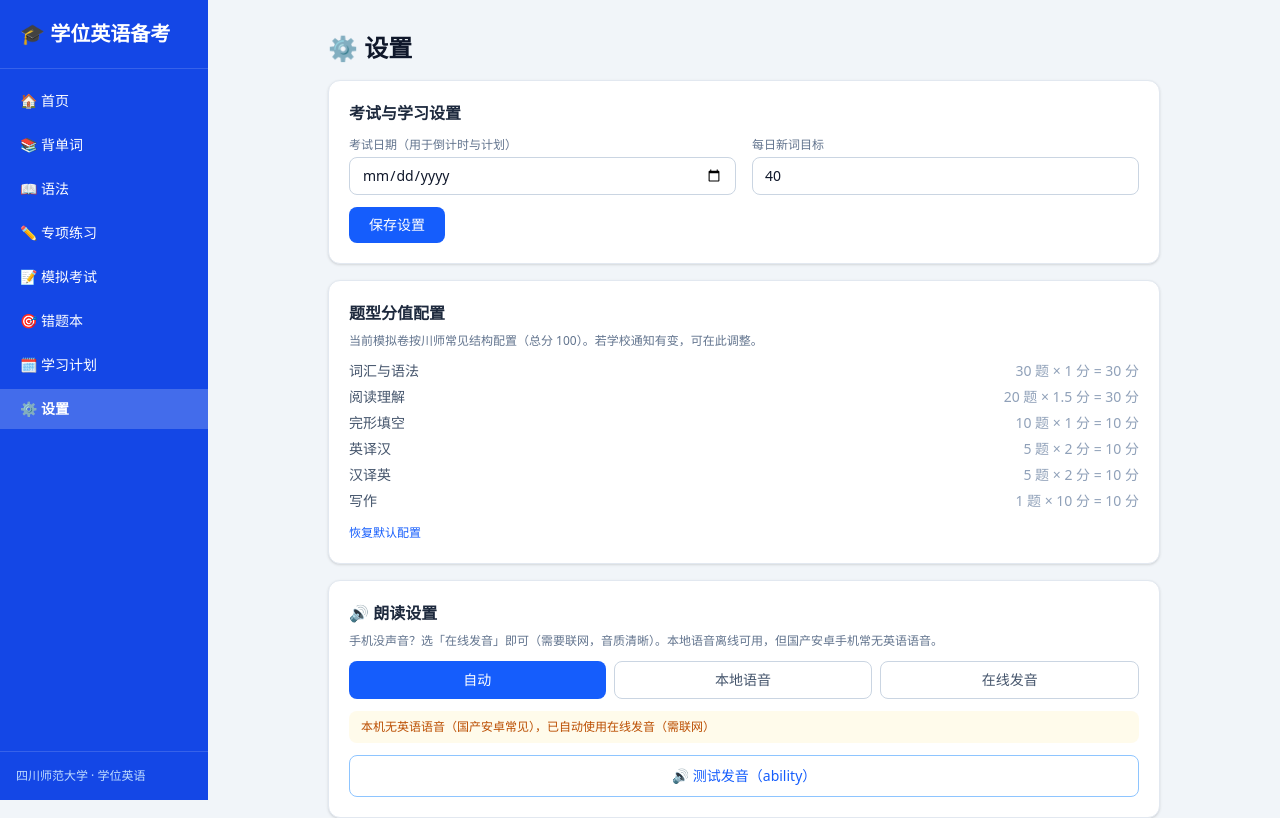
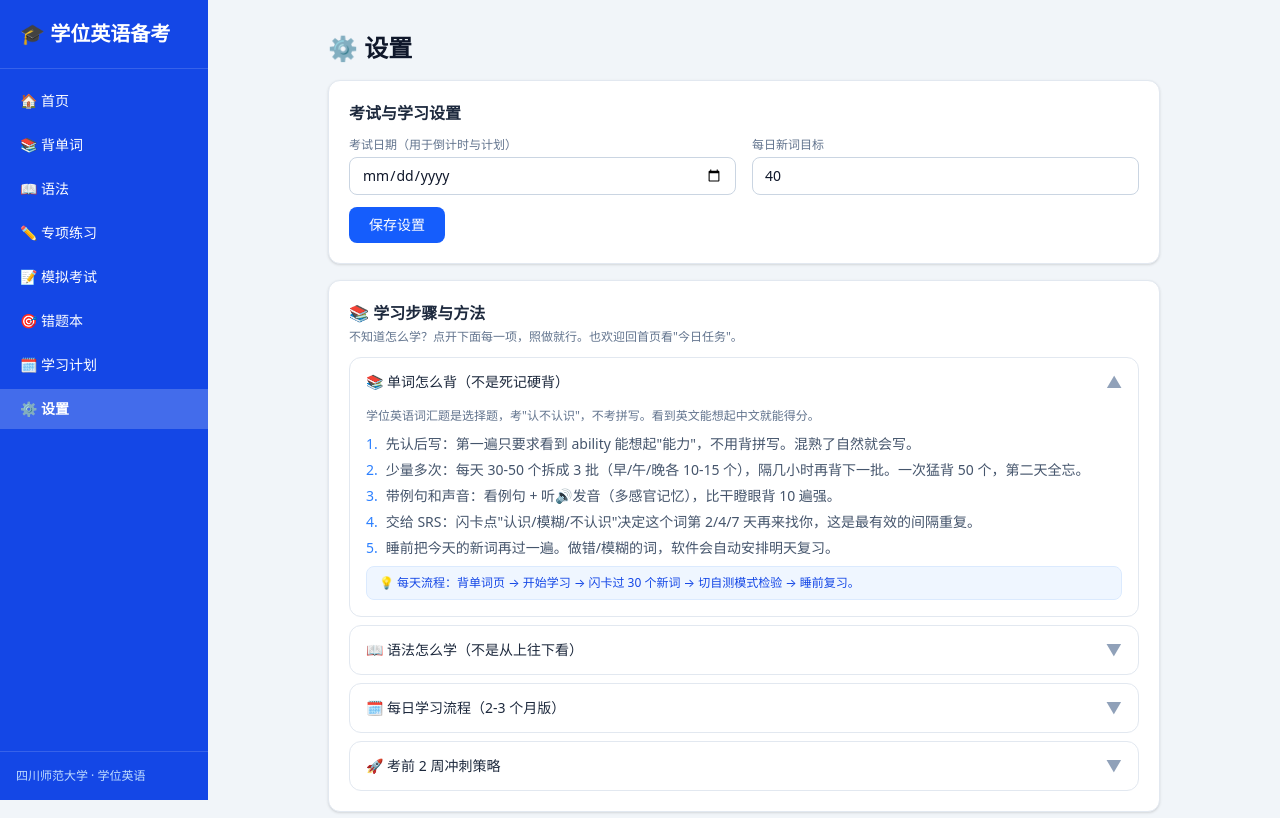
Before and after one commit to wei107142874/degree-english, a React (Vite) app: page /settings in a window 1280 px wide. Shown: the top 818 px of the page. Built offline with nearby package versions, Linux system fonts and the light colour scheme; the HTML template or start-up script is replaced by a standard one.

Commit message:
设置页新增学习步骤与方法指南

```diff
--- /dev/null
+++ b/src/components/LearningGuide.tsx
@@ -0,0 +1,109 @@
+import { useState } from 'react'
+
+// 学习步骤与方法指南（可折叠）
+
+interface GuideItem {
+  id: string
+  icon: string
+  title: string
+  desc: string
+  steps: string[]
+  tip?: string
+}
+
+const GUIDES: GuideItem[] = [
+  {
+    id: 'word',
+    icon: '📚',
+    title: '单词怎么背（不是死记硬背）',
+    desc: '学位英语词汇题是选择题，考"认不认识"，不考拼写。看到英文能想起中文就能得分。',
+    steps: [
+      '先认后写：第一遍只要求看到 ability 能想起"能力"，不用背拼写。混熟了自然就会写。',
+      '少量多次：每天 30-50 个拆成 3 批（早/午/晚各 10-15 个），隔几小时再背下一批。一次猛背 50 个，第二天全忘。',
+      '带例句和声音：看例句 + 听🔊发音（多感官记忆），比干瞪眼背 10 遍强。',
+      '交给 SRS：闪卡点"认识/模糊/不认识"决定这个词第 2/4/7 天再来找你，这是最有效的间隔重复。',
+      '睡前把今天的新词再过一遍。做错/模糊的词，软件会自动安排明天复习。',
+    ],
+    tip: '每天流程：背单词页 → 开始学习 → 闪卡过 30 个新词 → 切自测模式检验 → 睡前复习。',
+  },
+  {
+    id: 'grammar',
+    icon: '📖',
+    title: '语法怎么学（不是从上往下看）',
+    desc: '语法讲义按顺序读是最低效的方式，前面看不懂就卡住放弃。要"抓大放小 + 以题带学"。',
+    steps: [
+      '先做 10 道词汇语法题，看解析里反复出现哪个语法点（基本是时态、非谓语、从句）。',
+      '卡住的知识点再回语法页，只点开对应那一节看。比如总错时态，就只看"动词时态与语态"。',
+      '每节末尾的随堂小测能答对 70% 就算过关，不用追求完全懂，及格万岁。',
+      '看不懂的细节直接跳过，等做题遇到了再回来看。',
+      '必拿分的 4 大块优先学：①动词时态/语态 ②非谓语动词 ③三大从句 ④虚拟语气/主谓一致/比较级。',
+    ],
+    tip: '做题 → 错 → 看解析 → 懂一个点，比从头看一章效率高 10 倍。',
+  },
+  {
+    id: 'daily',
+    icon: '🗓️',
+    title: '每日学习流程（2-3 个月版）',
+    desc: '跟着首页"今日任务"走，每天固定节奏，形成习惯比猛学一天重要得多。',
+    steps: [
+      '每天 · 新词 30 个 + 复习到期词（软件自动提醒）—— 30-40 分钟',
+      '每天 · 专项刷题 10-15 题（词汇语法为主）—— 20 分钟',
+      '每天 · 语法 1 节（只看重点章节，不全读）—— 15 分钟',
+      '每周 · 1 套模拟卷 + 错题本重练 —— 约 2 小时',
+      '每周 · 把错题本清一遍，错误集中在哪几个点就重点补哪几个点',
+    ],
+  },
+  {
+    id: 'sprint',
+    icon: '🚀',
+    title: '考前 2 周冲刺策略',
+    desc: '临近考试切换"冲刺"模式，只做性价比最高的事。',
+    steps: [
+      '只刷高频词（tier1）+ 错题本重练，不再背新词。',
+      '背熟 2-3 个作文模板（书信、观点、利弊）+ 万能开头结尾句，作文保底 6-8 分。',
+      '每周 2 套模拟卷练手感，重点看分节报告里的薄弱题型。',
+      '考前 1-2 天：只看错题本和作文模板，不再做新题。',
+    ],
+    tip: '作文别裸考：专项练习 → 写作里有 20 个模板，这是性价比最高的一步。',
+  },
+]
+
+export default function LearningGuide() {
+  const [open, setOpen] = useState<string | null>('word')
+
+  return (
+    <div className="bg-white rounded-xl shadow-sm border border-slate-200 p-5">
+      <h2 className="font-bold text-slate-800 mb-1">📚 学习步骤与方法</h2>
+      <p className="text-xs text-slate-500 mb-3">不知道怎么学？点开下面每一项，照做就行。也欢迎回首页看"今日任务"。</p>
+      <div className="space-y-2">
+        {GUIDES.map(g => (
+          <div key={g.id} className="border border-slate-200 rounded-xl overflow-hidden">
+            <button
+              onClick={() => setOpen(open === g.id ? null : g.id)}
+              className="w-full flex items-center justify-between px-4 py-3 text-left hover:bg-slate-50 transition"
+            >
+              <span className="font-medium text-slate-800 text-sm">{g.icon} {g.title}</span>
+              <span className={'text-slate-400 transition-transform ' + (open === g.id ? 'rotate-180' : '')}>▼</span>
+            </button>
+            {open === g.id && (
+              <div className="px-4 pb-4">
+                <p className="text-xs text-slate-500 mb-2 leading-relaxed">{g.desc}</p>
+                <ol className="space-y-1.5">
+                  {g.steps.map((s, i) => (
+                    <li key={i} className="text-sm text-slate-600 flex gap-2">
+                      <span className="text-blue-500 shrink-0">{i + 1}.</span>
+                      <span>{s}</span>
+                    </li>
+                  ))}
+                </ol>
+                {g.tip && (
+                  <div className="mt-2 bg-blue-50 border border-blue-100 rounded-lg px-3 py-2 text-xs text-blue-700">💡 {g.tip}</div>
+                )}
+              </div>
+            )}
+          </div>
+        ))}
+      </div>
+    </div>
+  )
+}
--- a/src/pages/Settings.tsx
+++ b/src/pages/Settings.tsx
@@ -6,6 +6,7 @@ import { usePlanStore } from '../store/usePlanStore'
 import { exportAll, importAll } from '../db/db'
 import { DEFAULT_SECTION_CONFIG } from '../lib/examConfig'
 import { Card, speak } from '../components/common'
+import LearningGuide from '../components/LearningGuide'
 import { engineStatus } from '../lib/speech'
 
 export default function Settings() {
@@ -75,6 +76,8 @@ export default function Settings() {
         <button onClick={save} className="mt-3 bg-blue-600 hover:bg-blue-700 text-white px-5 py-2 rounded-lg text-sm">保存设置</button>
       </Card>
 
+      <LearningGuide />
+
       <Card>
         <h2 className="font-bold text-slate-800 mb-2">题型分值配置</h2>
         <p className="text-xs text-slate-500 mb-3">当前模拟卷按川师常见结构配置（总分 100）。若学校通知有变，可在此调整。</p>
```
